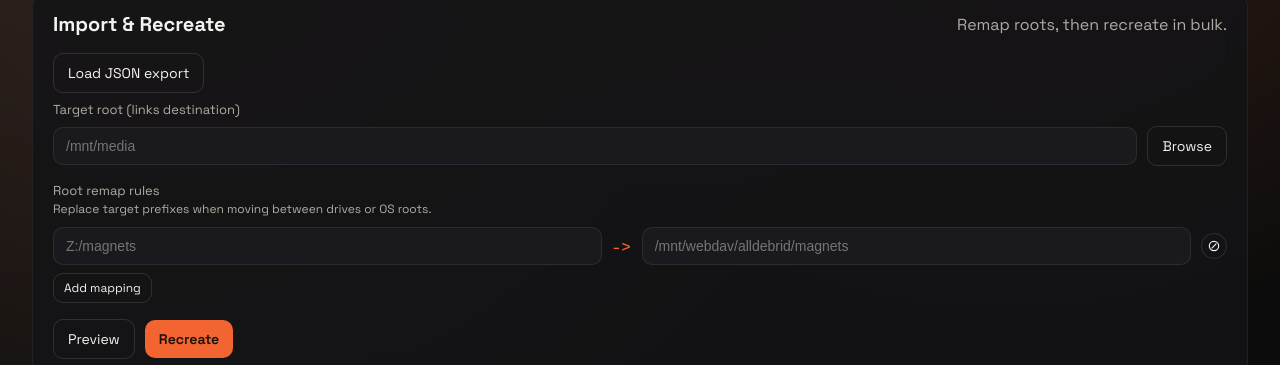
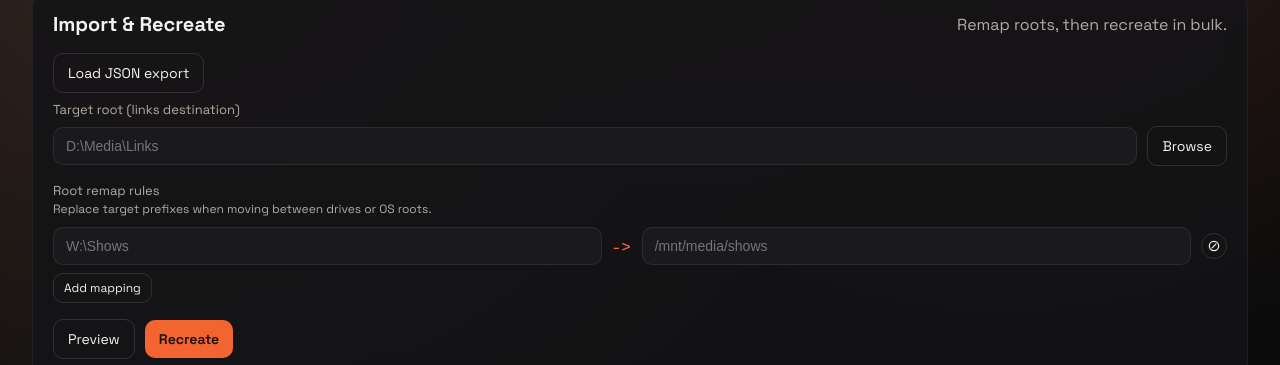
Before and after one commit to Danavans/SymLinkManager, a SvelteKit app: page / in a window 1280 px wide. Both pictures are taken after a click on the button "Import & Recreate". Shown: the part 265-630 px from the top of the page. Built offline with nearby package versions, Linux system fonts and the light colour scheme.

Commit message:
chore(ui): refresh placeholder paths

```diff
--- a/src/routes/+page.svelte
+++ b/src/routes/+page.svelte
@@ -476,7 +476,7 @@
           <div class="row">
             <input
               type="text"
-              placeholder="D:/Medias/Streaming"
+              placeholder="D:\Media\Library"
               bind:value={scanRoot}
               id="scan-root"
             />
@@ -569,7 +569,7 @@
           <div class="row">
             <input
               type="text"
-              placeholder="/mnt/media"
+              placeholder="D:\Media\Links"
               bind:value={dstRoot}
               id="target-root"
             />
@@ -583,13 +583,13 @@
             <div class="row mapping-row">
               <input
                 type="text"
-                placeholder="Z:/magnets"
+                placeholder="W:\Shows"
                 bind:value={mapping.from}
               />
               <span class="arrow">-&gt;</span>
               <input
                 type="text"
-                placeholder="/mnt/webdav/alldebrid/magnets"
+                placeholder="/mnt/media/shows"
                 bind:value={mapping.to}
               />
               <button
```
